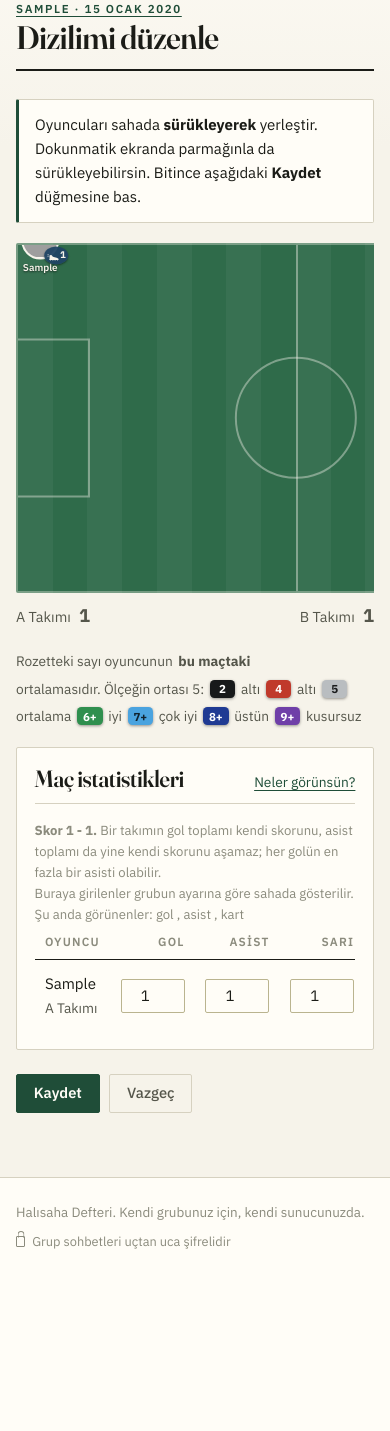
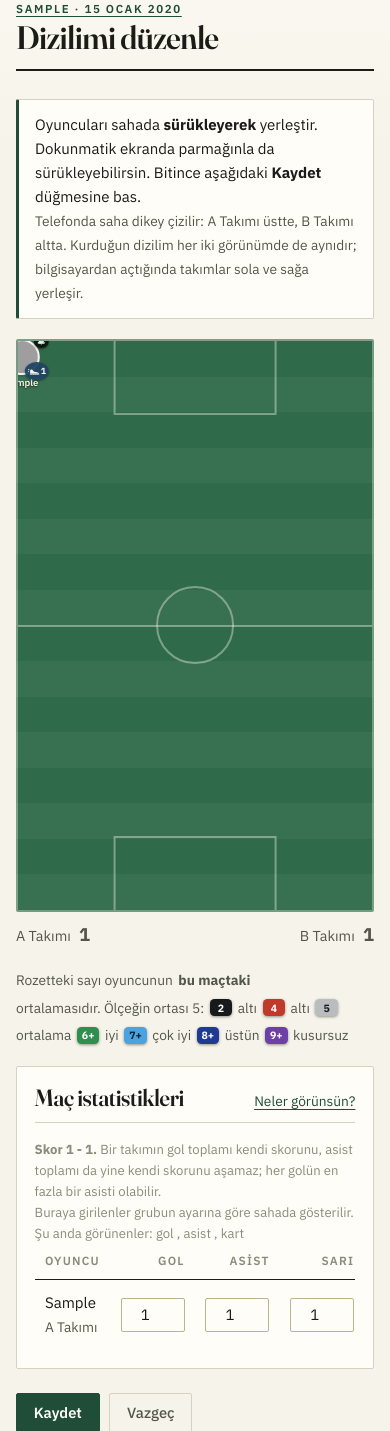
Before and after one commit to ozankaya4/halisahatakip, a Django app: page /maclar/1/dizilim/duzenle/ in a window 390 px wide. Shown: the part 174-1605 px from the top of the page. Before the commit the page ends 1423 px from the top, so only its background shows below. Run offline with Django 5.2, Linux system fonts and the light colour scheme; a user stored in the database is signed in; tables that the repository leaves empty hold one stand-in row (values such as "Sample post"); data that the repository does not hold is empty; grey boxes are pictures that could not be loaded.

Commit message:
Make dizilim mobile friendly with horizontal allignment

```diff
--- a/static/css/defter.css
+++ b/static/css/defter.css
@@ -1633,6 +1633,13 @@ p {
   color: var(--yesil);
 }
 
+/* Bölüm başlığındaki birleşik skor ("5 - 6"). Takım başına düşen
+   skorlardan ayrı: onlarda kazananın yeşili anlam taşıyor, bu ise maçın
+   sonucunu tek bakışta veren nötr bir vurgu. */
+.mac-skoru {
+  color: var(--hardal);
+}
+
 /* =========================================================================
    15d. Dizilim tahtası (saha)
    ====================================================================== */
@@ -1695,6 +1702,54 @@ p {
 .saha-ceza-sag {
   inset-inline-end: 0;
   border-inline-end: 0;
+}
+
+/* --- Dikey saha (telefon) ------------------------------------------------
+   Sınıfı JS ekliyor (bkz. static/js/dizilim.js). Eksenler orada yer
+   değiştiriyor: ekranda üst/alt = saklanan x, yani A Takımı üstte,
+   B Takımı altta. Burada yalnızca çizim dönüyor; saha döndürülmüyor
+   (rotate) çünkü o zaman oyuncu adları da yan yatardı. */
+.saha-dikey {
+  aspect-ratio: 10 / 16;
+  min-width: 0;
+  min-height: 460px;
+  /* Çim şeritleri de dikeyde yatay olmalı. */
+  background-image: repeating-linear-gradient(
+    0deg,
+    rgba(255, 255, 255, 0.045) 0 6.25%,
+    transparent 6.25% 12.5%
+  );
+}
+
+/* Orta çizgi yatay */
+.saha-dikey .saha-orta-cizgi {
+  inset-block: auto;
+  inset-inline: 0;
+  inset-block-start: 50%;
+  border-width: 2px 0 0 0;
+}
+
+/* Ceza alanları üstte ve altta */
+.saha-dikey .saha-ceza-sol,
+.saha-dikey .saha-ceza-sag {
+  inset-block-start: auto;
+  inset-inline-start: 50%;
+  translate: -50% 0;
+  width: 46%;
+  height: 13%;
+}
+
+.saha-dikey .saha-ceza-sol {
+  inset-block-start: 0;
+  border-block-start: 0;
+  border-inline-start: 2px solid rgba(246, 243, 234, 0.4);
+}
+
+.saha-dikey .saha-ceza-sag {
+  inset-inline-end: auto;
+  inset-block-end: 0;
+  border-block-end: 0;
+  border-inline-end: 2px solid rgba(246, 243, 234, 0.4);
 }
 
 /* --- Oyuncu kartı ------------------------------------------------------- */
@@ -1949,29 +2004,32 @@ p {
 }
 
 @media (max-width: 640px) {
-  /* Dar ekranda sahayı dikey çevirmiyoruz: takımlar sol/sağ yerleşimli ve
-     koordinatlar sahanın yüzdesi. Dikey çevirmek dizilimi bozardı.
-     Bunun yerine saha en boy oranını koruyup yatay kaydırılabiliyor;
-     yönetici telefonda da gerçek dizilimi görüyor. */
-  .saha-sarmal {
-    overflow-x: auto;
+  /* Saha dikey çiziliyor (bkz. .saha-dikey), yatay kaydırmaya gerek yok:
+     sahanın tamamı ekrana sığıyor. Önceden yatay saha 560px genişliğe
+     zorlanıp kaydırılıyordu; telefonda hem sayfayı kaydırıp hem kart
+     sürüklemek gerektiği için özellik pratikte kullanılamıyordu. */
+  .oyuncu-kart {
+    width: 3.4rem;
+    gap: 0.15rem;
   }
 
-  .saha {
-    min-width: 560px;
+  .oyuncu-kart .avatar {
+    width: 36px;
+    height: 36px;
   }
 
-  .oyuncu-kart {
-    width: 3.6rem;
+  .oyuncu-kart-ad {
+    font-size: 0.6rem;
   }
 
-  .oyuncu-kart .avatar {
-    width: 38px;
-    height: 38px;
+  /* Dar sahada 20+ kart yan yana gelebiliyor; rozetler biraz küçülüyor. */
+  .puan-rozeti {
+    font-size: 0.66rem;
+    min-width: 1.4rem;
   }
 
-  .oyuncu-kart-ad {
-    font-size: 0.62rem;
+  .isaret {
+    font-size: 0.55rem;
   }
 }
 
--- a/static/js/dizilim.js
+++ b/static/js/dizilim.js
@@ -1,52 +1,81 @@
 /**
  * Dizilim tahtası — oyuncuları sahada sürükleyerek yerleştirme.
  *
- * Konumlar sahanın YÜZDESİ olarak tutuluyor (0-100), piksel olarak değil:
- * saha telefonda dar, masaüstünde geniş çiziliyor ve yüzde her ikisinde de
- * aynı noktaya denk geliyor.
+ * KONUM MODELİ
+ * Konumlar her zaman YATAY sahanın yüzdesi olarak saklanır (0-100):
+ *   x = sahanın uzun ekseni; takımları ayıran eksen (A: 4-47, B: 53-96)
+ *   y = sahanın kısa ekseni
+ * Aynı aralıklar sunucuda da var: apps/matches/dizilim.py::TAKIM_ARALIKLARI
  *
- * Konumlar CSS özel değişkenleriyle (--x/--y) uygulanıyor. Şablonda
- * style="left:%40" yazılamıyor çünkü CSP satır içi stili engelliyor; ama
- * JS'ten setProperty çağırmak CSP kapsamında değil. Bu yüzden ilk yerleşim
- * de burada yapılıyor: kartlar data-x/data-y ile geliyor, JS bunları
- * göreve çeviriyor.
+ * DİKEY MOD (telefon)
+ * Dar ekranda saha dikey çiziliyor ve eksenler yer değiştirerek gösteriliyor:
+ * ekranda sol/sağ ← y, üst/alt ← x. Yani A Takımı üstte, B Takımı altta.
  *
- * Sürükleme için Pointer Events kullanılıyor. HTML5'in kendi drag-and-drop'u
- * dokunmatik ekranlarda çalışmıyor; pointer olayları fare, parmak ve kalem
- * için aynı kodu çalıştırıyor.
+ * Önemli olan şu: SAKLANAN VERİ DEĞİŞMİYOR. Telefonda kurulan dizilim
+ * masaüstünde de doğru görünür, tersi de geçerli. Sahayı CSS ile döndürmek
+ * (rotate) yerine yalnızca eşleme değiştiriliyor; döndürseydik oyuncu
+ * adları da yan yatardı.
+ *
+ * Dikey mi değil mi kararı BURADA veriliyor ve saha öğesine "saha-dikey"
+ * sınıfı olarak yazılıyor; CSS de o sınıfa bakıyor. CSS'te ayrı bir medya
+ * sorgusu olsaydı sınır değerlerde JS ile CSS farklı düşünebilirdi.
+ *
+ * Sürükleme Pointer Events ile: HTML5'in kendi drag-and-drop'u dokunmatik
+ * ekranlarda çalışmıyor, pointer olayları fare/parmak/kalem için aynı kod.
  */
 
 const SINIR = { enAz: 0, enCok: 100 };
 
-/**
- * Takımların yerleşebileceği yatay aralıklar.
- *
- * Bir oyuncu rakip takımın yarısına sürüklenemiyor: iki takım karışınca
- * dizilim okunamaz hâle geliyordu. Aynı aralıklar sunucu tarafında da var
- * (apps/matches/dizilim.py::TAKIM_ARALIKLARI); istemciden gelen konum orada
- * tekrar kırpılıyor.
- */
 const TAKIM_ARALIKLARI = {
   a: { enAz: 4, enCok: 47 },
   b: { enAz: 53, enCok: 96 },
 };
+
+// Sahanın dikey çizileceği ekran genişliği. defter.css'teki mobil kırılma
+// noktasıyla aynı olmalı.
+const DIKEY_SORGU = "(max-width: 640px)";
 
 document.addEventListener("DOMContentLoaded", () => {
   const saha = document.getElementById("saha");
   if (!saha) return;
 
   const kartlar = Array.from(saha.querySelectorAll(".oyuncu-kart"));
-  kartlar.forEach(konumUygula);
+  const sorgu = window.matchMedia(DIKEY_SORGU);
+
+  const moduUygula = () => {
+    saha.classList.toggle("saha-dikey", sorgu.matches);
+    // Eksen eşlemesi değiştiği için konumlar yeniden yazılmalı.
+    kartlar.forEach((kart) => konumUygula(kart, saha));
+  };
+
+  moduUygula();
+  // Ekran döndürüldüğünde ya da pencere yeniden boyutlandığında.
+  sorgu.addEventListener("change", moduUygula);
 
   if (saha.hasAttribute("data-duzenlenebilir")) {
     kartlar.forEach((kart) => suruklemeyiBagla(saha, kart));
   }
 });
 
-/** data-x/data-y değerlerini CSS değişkenlerine yazar. */
-function konumUygula(kart) {
-  kart.style.setProperty("--x", `${kart.dataset.x}%`);
-  kart.style.setProperty("--y", `${kart.dataset.y}%`);
+/** Saha şu anda dikey mi çiziliyor? */
+function dikeyMi(saha) {
+  return saha.classList.contains("saha-dikey");
+}
+
+/**
+ * data-x/data-y değerlerini CSS değişkenlerine yazar.
+ * Dikey modda eksenler yer değiştirir.
+ */
+function konumUygula(kart, saha) {
+  const x = kart.dataset.x;
+  const y = kart.dataset.y;
+  if (dikeyMi(saha)) {
+    kart.style.setProperty("--x", `${y}%`);
+    kart.style.setProperty("--y", `${x}%`);
+  } else {
+    kart.style.setProperty("--x", `${x}%`);
+    kart.style.setProperty("--y", `${y}%`);
+  }
 }
 
 /** Formdaki gizli alanları güncel konumla eşitler. */
@@ -64,14 +93,36 @@ function kirp(deger) {
 
 /** Kartın takımını sınıf adından okur (takim-a / takim-b). */
 function kartinTakimi(kart) {
-  return kart.classList.contains("takim-a") ? "a" : kart.classList.contains("takim-b") ? "b" : null;
+  return kart.classList.contains("takim-a")
+    ? "a"
+    : kart.classList.contains("takim-b")
+      ? "b"
+      : null;
 }
 
-/** X konumunu oyuncunun kendi yarısına hapseder. */
+/**
+ * Saklanan x'i oyuncunun kendi yarısına hapseder.
+ * Hangi modda olursak olalım kısıt aynı alan üzerinde: x takımları ayıran
+ * eksen. Dikeyde bu ekranda yukarı/aşağı sınırı olarak görünür.
+ */
 function xKirp(deger, kart) {
   const aralik = TAKIM_ARALIKLARI[kartinTakimi(kart)];
   if (!aralik) return kirp(deger);
   return Math.max(aralik.enAz, Math.min(aralik.enCok, deger));
+}
+
+/** İmleç konumundan saklanacak {x, y} değerlerini üretir. */
+function imlecdenKonum(olay, saha, kart) {
+  const kutu = saha.getBoundingClientRect();
+  if (!kutu.width || !kutu.height) return null;
+
+  const yatayOran = ((olay.clientX - kutu.left) / kutu.width) * 100;
+  const dikeyOran = ((olay.clientY - kutu.top) / kutu.height) * 100;
+
+  // Dikey modda ekranın dikey ekseni saklanan x'e, yatay ekseni y'ye denk.
+  return dikeyMi(saha)
+    ? { x: xKirp(dikeyOran, kart), y: kirp(yatayOran) }
+    : { x: xKirp(yatayOran, kart), y: kirp(dikeyOran) };
 }
 
 function suruklemeyiBagla(saha, kart) {
@@ -91,15 +142,12 @@ function suruklemeyiBagla(saha, kart) {
   kart.addEventListener("pointermove", (olay) => {
     if (!suruklyor) return;
 
-    const kutu = saha.getBoundingClientRect();
-    if (!kutu.width || !kutu.height) return;
+    const konum = imlecdenKonum(olay, saha, kart);
+    if (!konum) return;
 
-    const x = xKirp(((olay.clientX - kutu.left) / kutu.width) * 100, kart);
-    const y = kirp(((olay.clientY - kutu.top) / kutu.height) * 100);
-
-    kart.dataset.x = Math.round(x);
-    kart.dataset.y = Math.round(y);
-    konumUygula(kart);
+    kart.dataset.x = Math.round(konum.x);
+    kart.dataset.y = Math.round(konum.y);
+    konumUygula(kart, saha);
     gizlileriGuncelle(kart);
   });
 
@@ -118,19 +166,27 @@ function suruklemeyiBagla(saha, kart) {
   // Klavyeyle de taşınabilsin: fare kullanamayan biri dizilimi
   // düzenleyemez hâle gelmesin. Shift ile büyük adım.
   kart.addEventListener("keydown", (olay) => {
-    const adimlar = {
+    // Ok tuşu kartı EKRANDA göründüğü yöne taşımalı; bu yüzden dikey modda
+    // hangi alanı değiştirdikleri de yer değiştiriyor.
+    const ekranAdimlari = {
       ArrowLeft: [-1, 0],
       ArrowRight: [1, 0],
       ArrowUp: [0, -1],
       ArrowDown: [0, 1],
     };
-    const adim = adimlar[olay.key];
+    const adim = ekranAdimlari[olay.key];
     if (!adim) return;
 
     const carpan = olay.shiftKey ? 5 : 1;
-    kart.dataset.x = xKirp(Number(kart.dataset.x) + adim[0] * carpan, kart);
-    kart.dataset.y = kirp(Number(kart.dataset.y) + adim[1] * carpan);
-    konumUygula(kart);
+    const [ekranYatay, ekranDikey] = adim;
+
+    // Ekran yönünü saklanan alanlara çevir.
+    const dx = dikeyMi(saha) ? ekranDikey : ekranYatay;
+    const dy = dikeyMi(saha) ? ekranYatay : ekranDikey;
+
+    kart.dataset.x = xKirp(Number(kart.dataset.x) + dx * carpan, kart);
+    kart.dataset.y = kirp(Number(kart.dataset.y) + dy * carpan);
+    konumUygula(kart, saha);
     gizlileriGuncelle(kart);
     olay.preventDefault();
   });
--- a/templates/matches/detay.html
+++ b/templates/matches/detay.html
@@ -47,7 +47,7 @@
       <div class="kutu-baslik">
         <h2>Takımlar</h2>
         {% if mac.skor_girildi_mi %}
-          <span class="takim-skoru rakam">{{ mac.skor_yazisi }}</span>
+          <span class="takim-skoru mac-skoru rakam">{{ mac.skor_yazisi }}</span>
         {% else %}
           <span class="kucuk solgun">Sonuç girilmedi</span>
         {% endif %}
--- a/templates/matches/dizilim.html
+++ b/templates/matches/dizilim.html
@@ -21,6 +21,12 @@
       Oyuncuları sahada <strong>sürükleyerek</strong> yerleştir. Dokunmatik
       ekranda parmağınla da sürükleyebilirsin. Bitince aşağıdaki
       <strong>Kaydet</strong> düğmesine bas.
+      <br>
+      <span class="kucuk solgun">
+        Telefonda saha dikey çizilir: A Takımı üstte, B Takımı altta.
+        Kurduğun dizilim her iki görünümde de aynıdır; bilgisayardan
+        açtığında takımlar sola ve sağa yerleşir.
+      </span>
     </div>
   {% endif %}
 
```
